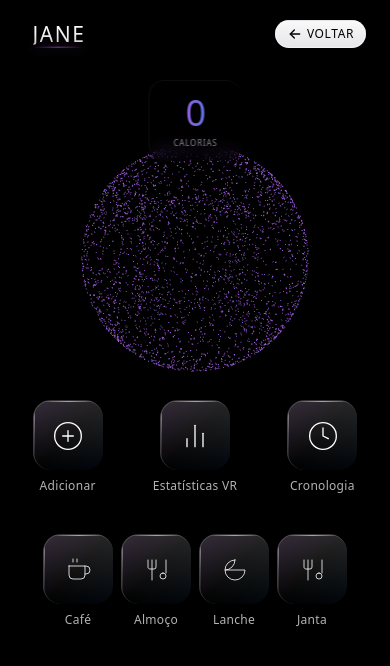
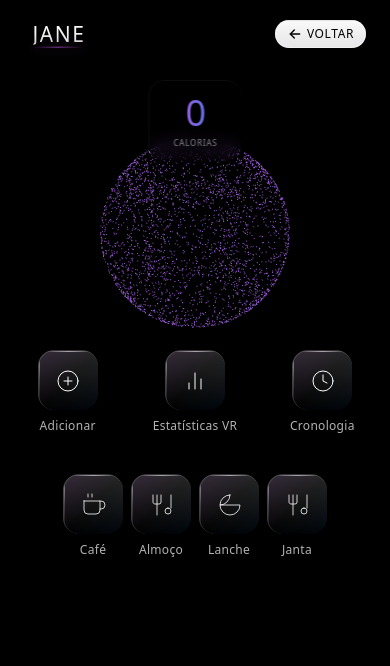
Before and after one commit to lisboatech/salomao, a Next.js app: page /dashboard in a window 390 px wide. Shown: the top 666 px of the page. Built offline with nearby package versions, Linux system fonts and the light colour scheme; no server answers; the database is empty.

Commit message:
Ajustes no layout do dashboard: removida rolagem e ajustada posição da esfera

```diff
--- a/src/components/dashboard/dashboard-layout.tsx
+++ b/src/components/dashboard/dashboard-layout.tsx
@@ -28,7 +28,7 @@ export function DashboardLayout({
   onFilterChange
 }: DashboardLayoutProps) {
   return (
-    <main className="min-h-screen bg-black text-white p-3 xs:p-4 sm:p-5 md:p-10 overflow-x-hidden overflow-y-auto lg:overflow-hidden">
+    <main className="h-screen bg-black text-white p-3 xs:p-4 sm:p-5 md:p-10 overflow-hidden">
       <div className="max-w-7xl mx-auto">
         {/* Header com logo - transparente e discreto */}
         <div className="flex flex-col">
@@ -70,11 +70,11 @@ export function DashboardLayout({
         </div>
 
         {/* Layout premium estilo Apple: Esfera e gerenciamento de refeições */}
-        <div className="flex flex-col lg:flex-row lg:items-center min-h-[calc(100vh-120px)] lg:h-screen overflow-visible lg:overflow-hidden mt-4 sm:mt-6">
+        <div className="flex flex-col lg:flex-row lg:items-center h-[calc(100vh-120px)] overflow-hidden mt-2 sm:mt-4">
           {/* Área esquerda: Esfera como elemento âncora - estilo Apple */}
           <div className="w-full lg:w-[45%] flex flex-col items-center lg:sticky lg:top-0 mb-4 lg:mb-0 lg:h-[calc(100vh-120px)]">
             {/* Esfera de visualização com botão de voz - posicionada mais acima */}
-            <div className="relative w-full flex items-center justify-center h-[300px] xs:h-[350px] sm:h-[400px] lg:h-[60vh] mt-6 sm:mt-8 md:mt-6 lg:mt-6">
+            <div className="relative w-full flex items-center justify-center h-[250px] xs:h-[300px] sm:h-[350px] md:h-[400px] lg:h-[450px] mt-8 xs:mt-10 sm:mt-12 md:mt-10 lg:mt-8">
               {/* Efeito de brilho sutil em torno da esfera */}
               <div className="absolute inset-0 flex items-center justify-center">
                 <div className="absolute -inset-4 bg-white/[0.01] blur-3xl rounded-full opacity-30"></div>
--- a/src/components/ui/app-icon.tsx
+++ b/src/components/ui/app-icon.tsx
@@ -12,7 +12,7 @@ interface AppIconProps {
 export function AppIcon({ children, label, onClick, href }: AppIconProps) {
   const iconContent = (
     <>
-      <div className="tilt-card relative w-[70px] h-[70px] xs:w-[80px] xs:h-[80px] sm:w-[90px] sm:h-[90px] rounded-[18px] sm:rounded-[22px] overflow-hidden flex justify-center items-center backdrop-blur-[35px] bg-gradient-to-b from-white/15 to-transparent border-t border-l border-white/20 group-hover:shadow-[0_0_30px_rgba(191,90,242,0.3)] group-hover:scale-105 transition-all duration-500 ease-out">
+      <div className="tilt-card relative w-[60px] h-[60px] xs:w-[70px] xs:h-[70px] sm:w-[80px] sm:h-[80px] md:w-[85px] md:h-[85px] lg:w-[90px] lg:h-[90px] rounded-[16px] sm:rounded-[18px] md:rounded-[20px] lg:rounded-[22px] overflow-hidden flex justify-center items-center backdrop-blur-[35px] bg-gradient-to-b from-white/15 to-transparent border-t border-l border-white/20 group-hover:shadow-[0_0_30px_rgba(191,90,242,0.3)] group-hover:scale-105 transition-all duration-500 ease-out">
         {/* Efeito de brilho superior premium */}
         <div className="absolute top-0 left-0 right-0 h-[1px] bg-gradient-to-r from-transparent via-white/60 to-transparent"></div>
 
--- a/src/components/ui/floating-nav.tsx
+++ b/src/components/ui/floating-nav.tsx
@@ -53,7 +53,7 @@ export function FloatingNav({ onAddClick, meals = [], loading = false, error = n
         <div className="grid grid-cols-3 gap-4 xs:gap-6 sm:gap-8 md:gap-12 lg:gap-16 justify-items-center mb-10 sm:mb-16 -mt-6 sm:-mt-12 md:-mt-16 lg:-mt-20">
           {/* Adicionar Refeições App */}
           <AppIcon label="Adicionar" onClick={onAddClick}>
-            <svg width="32" height="32" viewBox="0 0 24 24" fill="none" xmlns="http://www.w3.org/2000/svg" stroke="currentColor" strokeWidth="1" strokeLinecap="round" strokeLinejoin="round">
+            <svg width="24" height="24" className="sm:w-[28px] sm:h-[28px] md:w-[32px] md:h-[32px]" viewBox="0 0 24 24" fill="none" xmlns="http://www.w3.org/2000/svg" stroke="currentColor" strokeWidth="1" strokeLinecap="round" strokeLinejoin="round">
               <circle cx="12" cy="12" r="10" />
               <line x1="12" y1="8" x2="12" y2="16" />
               <line x1="8" y1="12" x2="16" y2="12" />
@@ -62,7 +62,7 @@ export function FloatingNav({ onAddClick, meals = [], loading = false, error = n
 
           {/* Estatísticas App */}
           <AppIcon label="Estatísticas VR" href="/statistics">
-            <svg width="32" height="32" viewBox="0 0 24 24" fill="none" xmlns="http://www.w3.org/2000/svg" stroke="currentColor" strokeWidth="1" strokeLinecap="round" strokeLinejoin="round">
+            <svg width="24" height="24" className="sm:w-[28px] sm:h-[28px] md:w-[32px] md:h-[32px]" viewBox="0 0 24 24" fill="none" xmlns="http://www.w3.org/2000/svg" stroke="currentColor" strokeWidth="1" strokeLinecap="round" strokeLinejoin="round">
               <line x1="18" y1="20" x2="18" y2="10" />
               <line x1="12" y1="20" x2="12" y2="4" />
               <line x1="6" y1="20" x2="6" y2="14" />
@@ -71,7 +71,7 @@ export function FloatingNav({ onAddClick, meals = [], loading = false, error = n
 
           {/* Cronologia Alimentar App */}
           <AppIcon label="Cronologia" href="/timeline">
-            <svg width="32" height="32" viewBox="0 0 24 24" fill="none" xmlns="http://www.w3.org/2000/svg" stroke="currentColor" strokeWidth="1" strokeLinecap="round" strokeLinejoin="round">
+            <svg width="24" height="24" className="sm:w-[28px] sm:h-[28px] md:w-[32px] md:h-[32px]" viewBox="0 0 24 24" fill="none" xmlns="http://www.w3.org/2000/svg" stroke="currentColor" strokeWidth="1" strokeLinecap="round" strokeLinejoin="round">
               <circle cx="12" cy="12" r="10"></circle>
               <polyline points="12 6 12 12 16 14"></polyline>
             </svg>
--- a/src/components/voice/voice-sphere.tsx
+++ b/src/components/voice/voice-sphere.tsx
@@ -179,5 +179,5 @@ export const VoiceSphere = ({ isConnected, agentState = 'disconnected' }: VoiceS
     return cleanup;
   }, [pathname]); // Removida dependência de pulseIntensity
 
-  return <div ref={containerRef} className="w-[300px] h-[300px] xs:w-[350px] xs:h-[350px] sm:w-[450px] sm:h-[450px] md:w-[500px] md:h-[500px] lg:w-[550px] lg:h-[550px] transition-all duration-300" key={pathname} />;
+  return <div ref={containerRef} className="w-[250px] h-[250px] xs:w-[300px] xs:h-[300px] sm:w-[400px] sm:h-[400px] md:w-[450px] md:h-[450px] lg:w-[500px] lg:h-[500px] transition-all duration-300" key={pathname} />;
 };
```
